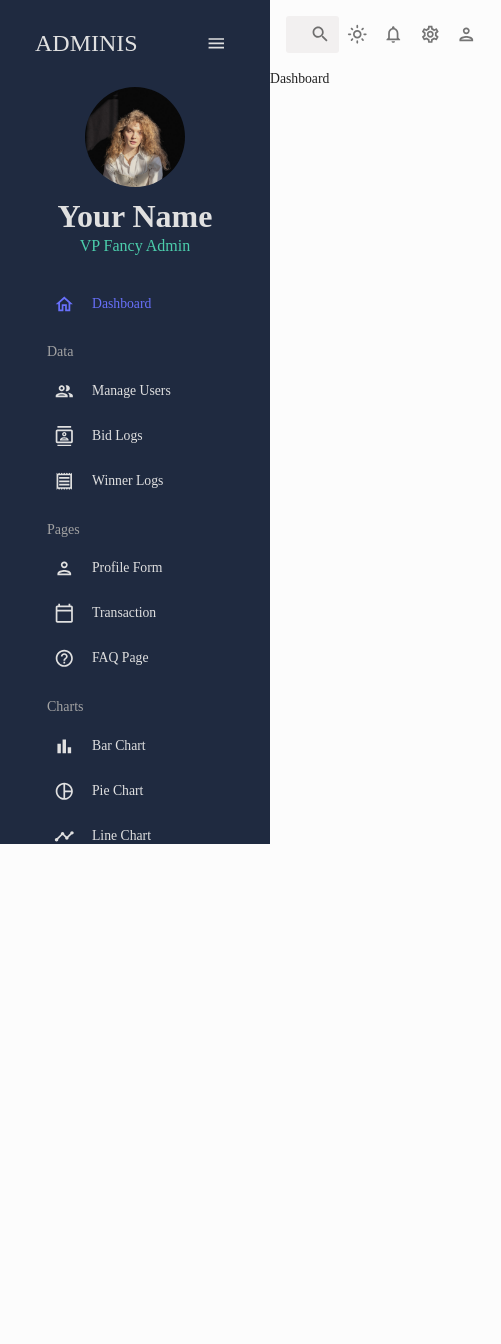
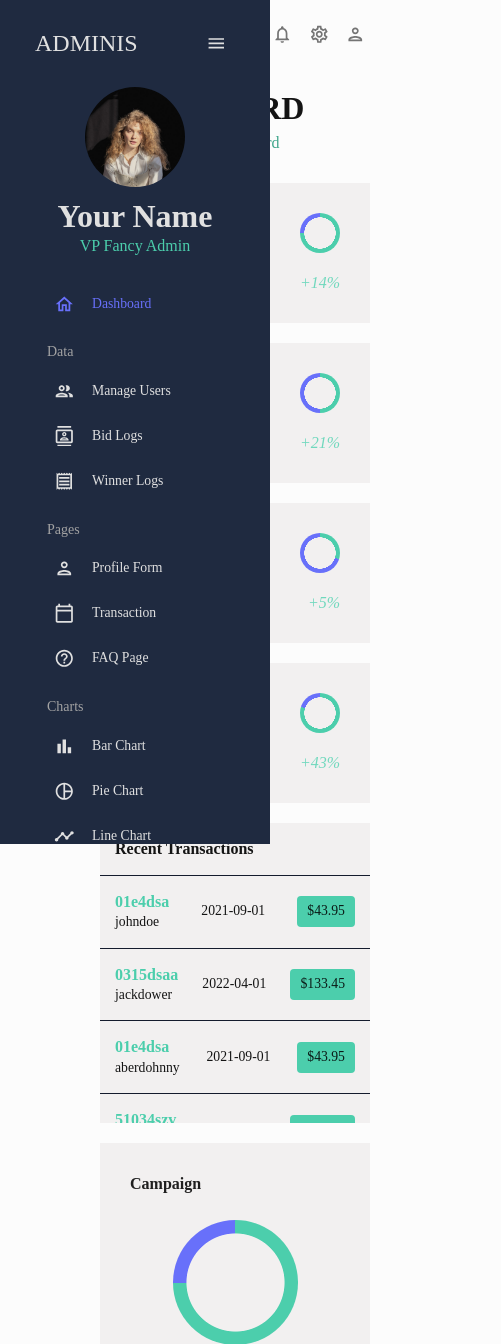
Before and after one commit to Usman-Marwat/horseauctionadmin, a React (Vite) app: page / in a window 390 px wide. Shown: the top 1344 px of the page, 501 px wide, since content can reach past the window. Before the commit the page ends 844 px from the top, so only its background shows below. Built offline with nearby package versions, Linux system fonts and the light colour scheme.

Commit message:
make the side bar responsive

```diff
--- a/src/scenes/dashboard/index.jsx
+++ b/src/scenes/dashboard/index.jsx
@@ -1,7 +1,294 @@
-import React from 'react';
+import {
+	Box,
+	Button,
+	IconButton,
+	Typography,
+	useMediaQuery,
+	useTheme,
+} from '@mui/material';
+import DownloadOutlinedIcon from '@mui/icons-material/DownloadOutlined';
+import EmailIcon from '@mui/icons-material/Email';
+import PointOfSaleIcon from '@mui/icons-material/PointOfSale';
+import PersonAddIcon from '@mui/icons-material/PersonAdd';
+import TrafficIcon from '@mui/icons-material/Traffic';
 
-function Dashboard() {
-	return <div>Dashboard</div>;
-}
+import { tokens } from '../../theme';
+import { mockTransactions } from '../../data/mockData';
+import Header from '../../components/Header';
+import LineChart from '../../components/LineChart';
+import GeographyChart from '../../components/GeographyChart';
+import BarChart from '../../components/BarChart';
+import StatBox from '../../components/StatBox';
+import ProgressCircle from '../../components/ProgressCircle';
+
+const Dashboard = () => {
+	const theme = useTheme();
+	const colors = tokens(theme.palette.mode);
+	const isMobile = useMediaQuery('(max-width: 490px)');
+
+	return (
+		<Box m="20px">
+			{/* HEADER */}
+			<Box display="flex" justifyContent="space-between" alignItems="center">
+				<Header title="DASHBOARD" subtitle="Welcome to your dashboard" />
+
+				{/* <Box>
+					<Button
+						sx={{
+							backgroundColor: colors.blueAccent[700],
+							color: colors.grey[100],
+							fontSize: '14px',
+							fontWeight: 'bold',
+							padding: '10px 20px',
+						}}
+					>
+						<DownloadOutlinedIcon sx={{ mr: '10px' }} />
+						Download Reports
+					</Button>
+				</Box> */}
+			</Box>
+
+			{/* GRID & CHARTS */}
+			<Box
+				display="grid"
+				gridTemplateColumns="repeat(12, 1fr)"
+				gridAutoRows="140px"
+				gap="20px"
+			>
+				{/* ROW 1 */}
+				<Box
+					gridColumn={isMobile ? 'span 12' : 'span 3'}
+					backgroundColor={colors.primary[400]}
+					display="flex"
+					alignItems="center"
+					justifyContent="center"
+				>
+					<StatBox
+						title="$12,361"
+						subtitle="Available Balnace"
+						progress="0.75"
+						increase="+14%"
+						icon={
+							<EmailIcon
+								sx={{ color: colors.greenAccent[600], fontSize: '26px' }}
+							/>
+						}
+					/>
+				</Box>
+				<Box
+					gridColumn={isMobile ? 'span 12' : 'span 3'}
+					backgroundColor={colors.primary[400]}
+					display="flex"
+					alignItems="center"
+					justifyContent="center"
+				>
+					<StatBox
+						title="431,225"
+						subtitle="Sales Obtained"
+						progress="0.50"
+						increase="+21%"
+						icon={
+							<PointOfSaleIcon
+								sx={{ color: colors.greenAccent[600], fontSize: '26px' }}
+							/>
+						}
+					/>
+				</Box>
+				<Box
+					gridColumn={isMobile ? 'span 12' : 'span 3'}
+					backgroundColor={colors.primary[400]}
+					display="flex"
+					alignItems="center"
+					justifyContent="center"
+				>
+					<StatBox
+						title="32,441"
+						subtitle="New Clients"
+						progress="0.30"
+						increase="+5%"
+						icon={
+							<PersonAddIcon
+								sx={{ color: colors.greenAccent[600], fontSize: '26px' }}
+							/>
+						}
+					/>
+				</Box>
+				<Box
+					gridColumn={isMobile ? 'span 12' : 'span 3'}
+					backgroundColor={colors.primary[400]}
+					display="flex"
+					alignItems="center"
+					justifyContent="center"
+				>
+					<StatBox
+						title="1,325,134"
+						subtitle="Traffic Received"
+						progress="0.80"
+						increase="+43%"
+						icon={
+							<TrafficIcon
+								sx={{ color: colors.greenAccent[600], fontSize: '26px' }}
+							/>
+						}
+					/>
+				</Box>
+
+				{/* ROW 2 */}
+				{/* <Box
+					gridColumn="span 8"
+					gridRow="span 2"
+					backgroundColor={colors.primary[400]}
+				>
+					<Box
+						mt="25px"
+						p="0 30px"
+						display="flex "
+						justifyContent="space-between"
+						alignItems="center"
+					>
+						<Box>
+							<Typography
+								variant="h5"
+								fontWeight="600"
+								color={colors.grey[100]}
+							>
+								Revenue Generated
+							</Typography>
+							<Typography
+								variant="h3"
+								fontWeight="bold"
+								color={colors.greenAccent[500]}
+							>
+								$59,342.32
+							</Typography>
+						</Box>
+						<Box>
+							<IconButton>
+								<DownloadOutlinedIcon
+									sx={{ fontSize: '26px', color: colors.greenAccent[500] }}
+								/>
+							</IconButton>
+						</Box>
+					</Box>
+					<Box height="250px" m="-20px 0 0 0">
+						<LineChart isDashboard={true} />
+					</Box>
+				</Box> */}
+
+				<Box
+					gridColumn="span 12"
+					gridRow="span 2"
+					backgroundColor={colors.primary[400]}
+					overflow="auto"
+				>
+					<Box
+						display="flex"
+						justifyContent="space-between"
+						alignItems="center"
+						borderBottom={`1px solid ${colors.primary[500]}`}
+						colors={colors.grey[100]}
+						p="15px"
+					>
+						<Typography color={colors.grey[100]} variant="h5" fontWeight="600">
+							Recent Transactions
+						</Typography>
+					</Box>
+					{mockTransactions.map((transaction, i) => (
+						<Box
+							key={`${transaction.txId}-${i}`}
+							display="flex"
+							justifyContent="space-between"
+							alignItems="center"
+							borderBottom={`1px solid ${colors.primary[500]}`}
+							p="15px"
+						>
+							<Box>
+								<Typography
+									color={colors.greenAccent[500]}
+									variant="h5"
+									fontWeight="600"
+								>
+									{transaction.txId}
+								</Typography>
+								<Typography color={colors.grey[100]}>
+									{transaction.user}
+								</Typography>
+							</Box>
+							<Box color={colors.grey[100]}>{transaction.date}</Box>
+							<Box
+								backgroundColor={colors.greenAccent[500]}
+								p="5px 10px"
+								borderRadius="4px"
+							>
+								${transaction.cost}
+							</Box>
+						</Box>
+					))}
+				</Box>
+
+				{/* ROW 3 */}
+				<Box
+					gridColumn={isMobile ? 'span 12' : 'span 4'}
+					gridRow="span 2"
+					backgroundColor={colors.primary[400]}
+					p="30px"
+				>
+					<Typography variant="h5" fontWeight="600">
+						Campaign
+					</Typography>
+					<Box
+						display="flex"
+						flexDirection="column"
+						alignItems="center"
+						mt="25px"
+					>
+						<ProgressCircle size="125" />
+						<Typography
+							variant="h5"
+							color={colors.greenAccent[500]}
+							sx={{ mt: '15px' }}
+						>
+							$48,352 revenue generated
+						</Typography>
+						<Typography>Includes extra misc expenditures and costs</Typography>
+					</Box>
+				</Box>
+				<Box
+					gridColumn={isMobile ? 'span 12' : 'span 4'}
+					gridRow="span 2"
+					backgroundColor={colors.primary[400]}
+				>
+					<Typography
+						variant="h5"
+						fontWeight="600"
+						sx={{ padding: '30px 30px 0 30px' }}
+					>
+						Sales Quantity
+					</Typography>
+					<Box height="250px" mt="-20px">
+						<BarChart isDashboard={true} />
+					</Box>
+				</Box>
+				<Box
+					gridColumn={isMobile ? 'span 12' : 'span 4'}
+					gridRow="span 2"
+					backgroundColor={colors.primary[400]}
+					padding="30px"
+				>
+					<Typography
+						variant="h5"
+						fontWeight="600"
+						sx={{ marginBottom: '15px' }}
+					>
+						Geography Based Traffic
+					</Typography>
+					<Box height="200px">
+						<GeographyChart isDashboard={true} />
+					</Box>
+				</Box>
+			</Box>
+		</Box>
+	);
+};
 
 export default Dashboard;
--- a/src/scenes/global/Sidebar.jsx
+++ b/src/scenes/global/Sidebar.jsx
@@ -44,9 +44,10 @@
 				'& .pro-menu-item.active': {
 					color: '#6870fa !important',
 				},
+				marginRight: '80px',
 			}}
 		>
-			<ProSidebar collapsed={isCollapsed}>
+			<ProSidebar collapsed={isCollapsed} style={{ position: 'fixed' }}>
 				<Menu iconShape="square">
 					<MenuItem
 						onClick={() => setIsCollapsed(!isCollapsed)}
```
Also changed, not shown: src/components/ProgressCircle.jsx (renamed from src/components/ProgressChart.jsx).
